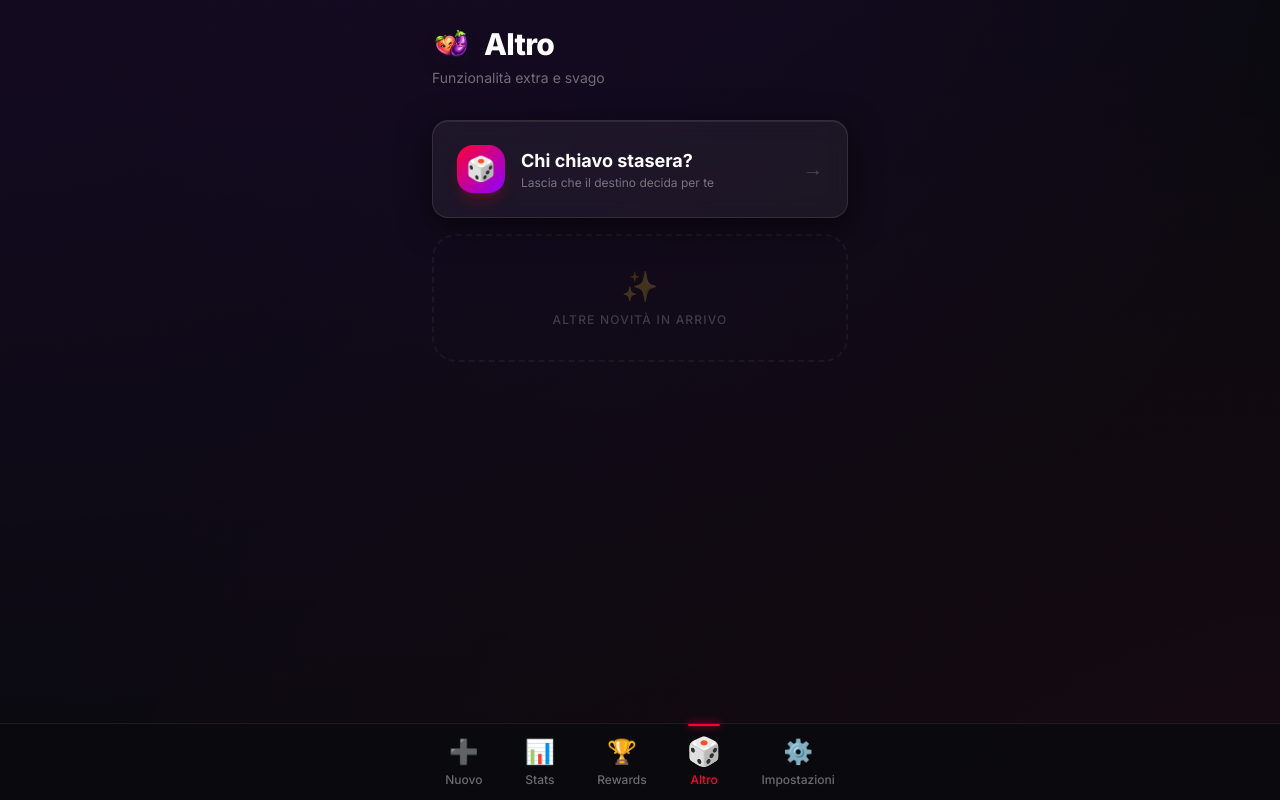
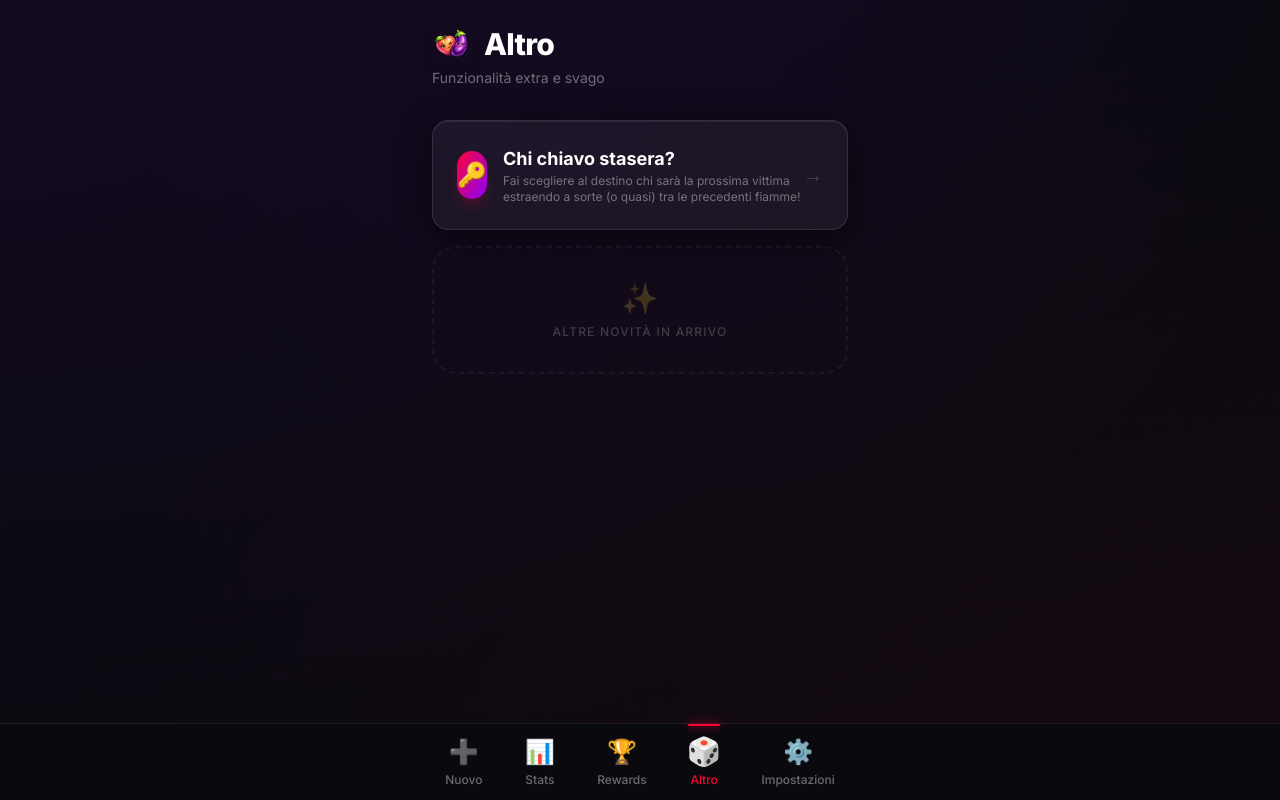
Before and after one commit to buddino/PassionTrack, a Next.js app: page /more in a window 1280 px wide. Built offline with nearby package versions, Linux system fonts and the light colour scheme.

Commit message:
Descrizione per LuckyPartner

```diff
--- a/app/more/page.tsx
+++ b/app/more/page.tsx
@@ -42,11 +42,11 @@ export default function MorePage() {
                         >
                             <div className="flex items-center gap-4">
                                 <div className="w-12 h-12 rounded-2xl bg-gradient-to-br from-[#FF0033] to-[#8B00FF] flex items-center justify-center text-2xl shadow-lg shadow-[#FF0033]/20">
-                                    🎲
+                                    🔑
                                 </div>
                                 <div className="text-left">
                                     <h3 className="text-lg font-bold text-white">Chi chiavo stasera?</h3>
-                                    <p className="text-white/40 text-xs">Lascia che il destino decida per te</p>
+                                    <p className="text-white/40 text-xs">Fai scegliere al destino chi sarà la prossima vittima estraendo a sorte (o quasi) tra le precedenti fiamme!</p>
                                 </div>
                             </div>
                             <span className="text-white/20 group-hover:text-white/40 transition-colors text-xl">→</span>
--- a/components/LuckyPartner.tsx
+++ b/components/LuckyPartner.tsx
@@ -117,10 +117,13 @@ export default function LuckyPartner() {
 
     return (
         <div className="mt-8 mb-12">
-            <div className="flex items-center gap-3 mb-4">
-                <span className="text-2xl">🎲</span>
+            <div className="flex items-center gap-3 mb-1">
+                <span className="text-2xl">🔑</span>
                 <h2 className="text-xl font-bold text-white">Chi chiavo stasera?</h2>
             </div>
+            <p className="text-white/40 text-xs mb-6 italic leading-relaxed">
+                Lascia che il destino scelga la tua prossima &quot;vittima&quot;! Un&apos;estrazione (quasi) casuale tra le tue fiamme passate per riaccendere la passione.
+            </p>
 
             <div className="glass-card p-5">
                 <div className="space-y-4">
```
